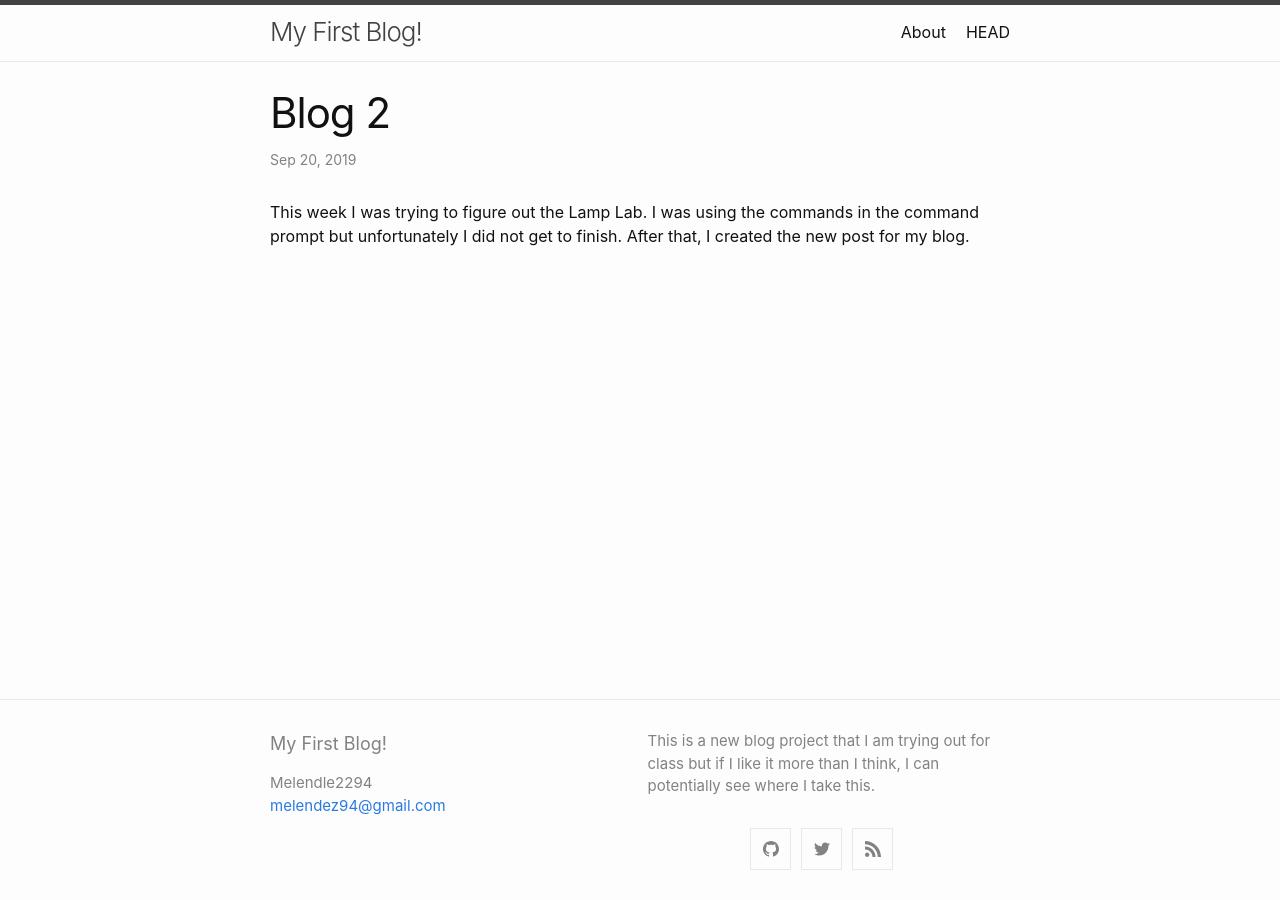
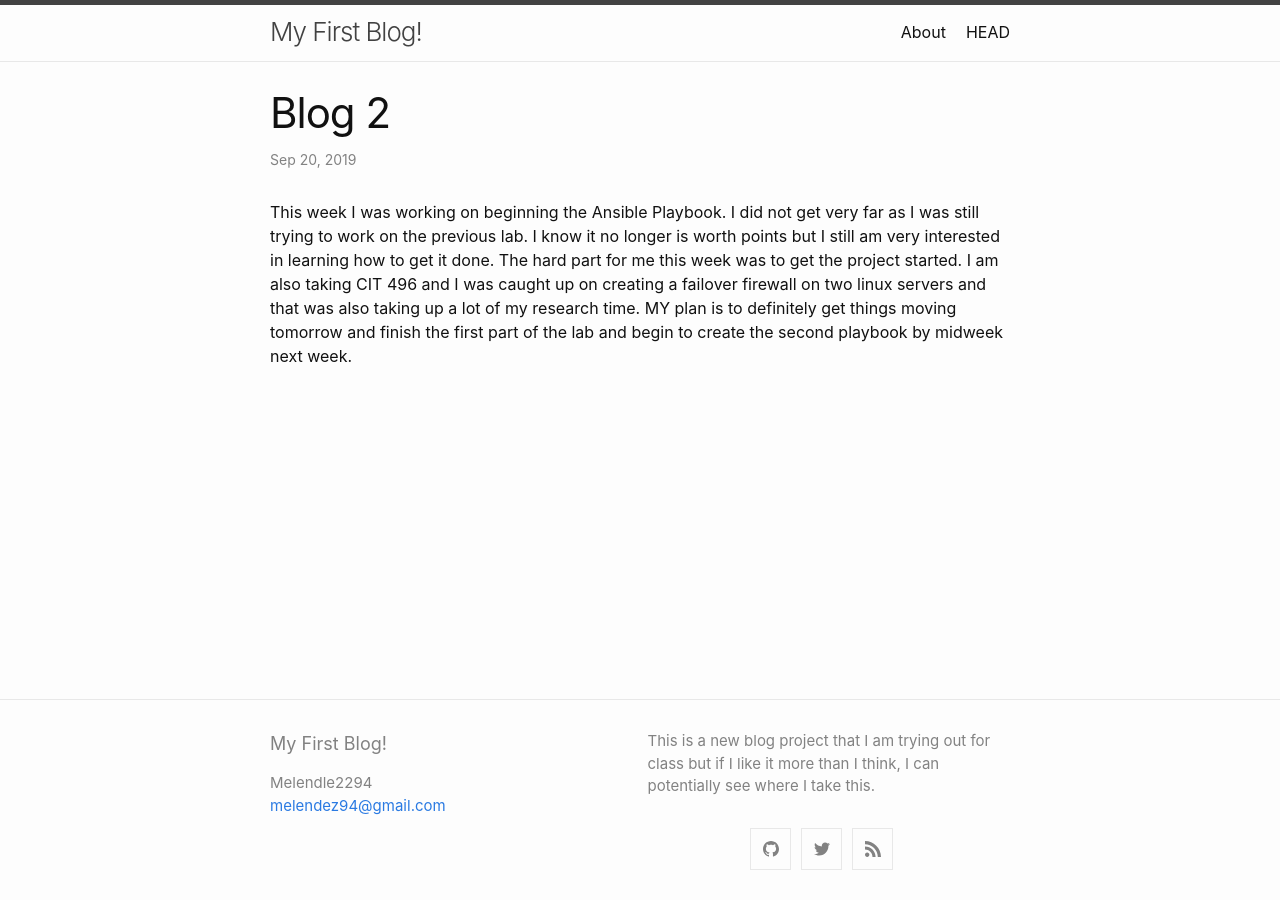
Before and after one commit to melendez2294/melendez2294.github.io, a Jekyll site: the page built from _posts/2019-09-20-blog-2.md, in a window 1280 px wide. Built offline with Jekyll 4.4.1, drawn with Linux system fonts in a browser that asks for light colours; our own code applies the rules of GitHub Pages for plain Markdown files.

Commit message:
Update 2019-09-20-blog-2.md

```diff
--- a/_posts/2019-09-20-blog-2.md
+++ b/_posts/2019-09-20-blog-2.md
@@ -1 +1 @@
-This week I was trying to figure out the Lamp Lab. I was using the commands in the command prompt but unfortunately I did not get to finish. After that, I created the new post for my blog.
+This week I was working on beginning the Ansible Playbook. I did not get very far as I was still trying to work on the previous lab. I know it no longer is worth points but I still am very interested in learning how to get it done. The hard part for me this week was to get the project started. I am also taking CIT 496 and I was caught up on creating a failover firewall on two linux servers and that was also taking up a lot of my research time. MY plan is to definitely get things moving tomorrow and finish the first part of the lab and begin to create the second playbook by midweek next week.
```
